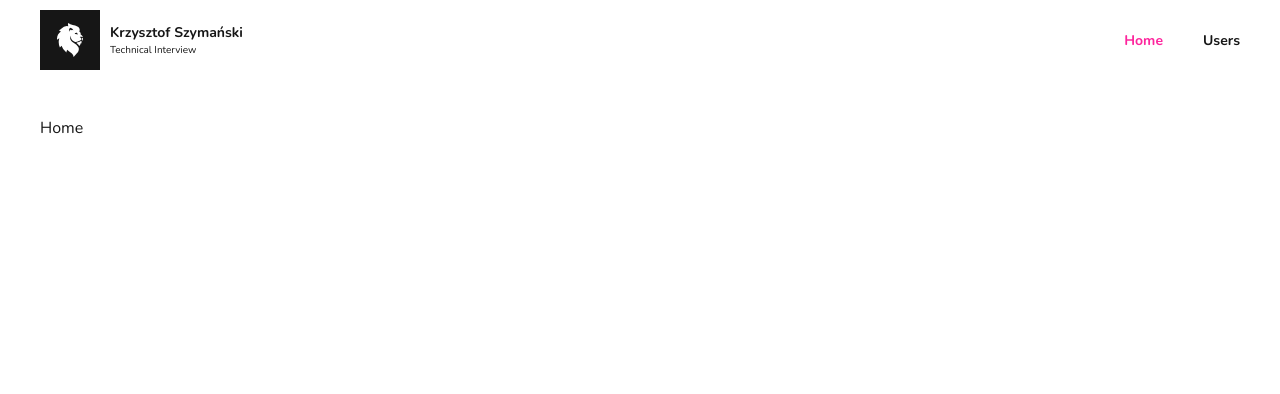
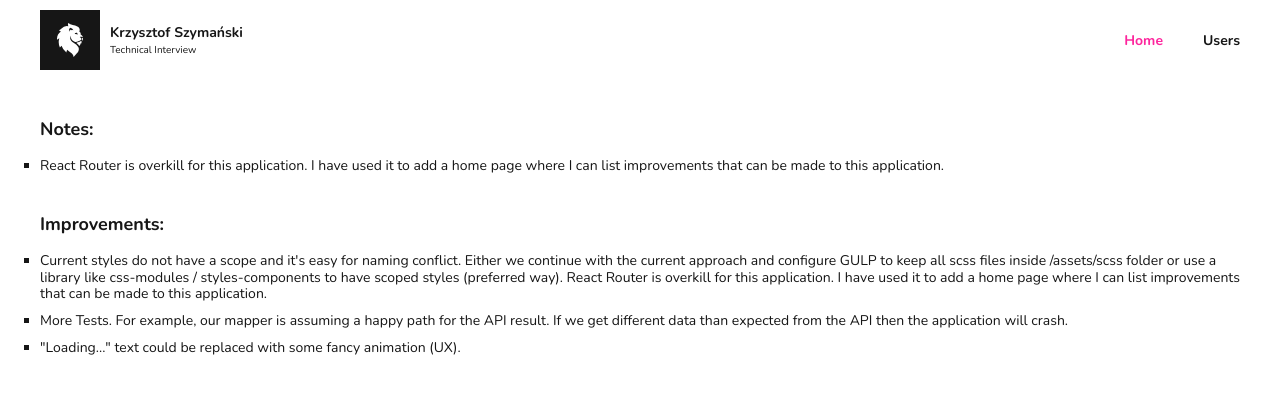
Before and after one commit to bravecode/code-interview, a React (Create React App) app: page / in a window 1280 px wide. Shown: the top 394 px of the page. Built offline with nearby package versions, Linux system fonts and the light colour scheme.

Commit message:
Notes & Improvements

```diff
--- a/src/views/home/Home.scss
+++ b/src/views/home/Home.scss
@@ -1,5 +1,30 @@
 @import '../../assets/scss/variables';
+@import '../../assets/scss/helpers';
 
 .page-home {
     padding: $outer-padding;
+
+    .improvements {
+        margin: 0 0 40px 0;
+
+        .improvements-header {
+            margin: 0 0 20px 0;
+
+            &__title {
+                font-size: size(18);
+                font-weight: $font-weight-bold;
+            }
+        }
+
+        .improvements-list {
+            &__item {
+                margin: 0 0 10px 0;
+                list-style-type: square;
+
+                font-size: size(14);
+                line-height: 1.2;
+                font-weight: $font-weight-regular;
+            }
+        }
+    }
 }
--- a/src/views/home/Home.tsx
+++ b/src/views/home/Home.tsx
@@ -4,7 +4,38 @@ import './Home.scss';
 const Home: React.FC = () => {
     return (
         <div className="page-home">
-            Home
+
+            <section className="improvements">
+                <header className="improvements-header">
+                    <h2 className="improvements-header__title">
+                        Notes:
+                    </h2>
+                </header>
+                <ul className="improvements-list">
+                    <li className="improvements-list__item">
+                        React Router is overkill for this application. I have used it to add a home page where I can list improvements that can be made to this application.
+                    </li>
+                </ul>
+            </section>
+
+            <section className="improvements">
+                <header className="improvements-header">
+                    <h2 className="improvements-header__title">
+                        Improvements:
+                    </h2>
+                </header>
+                <ul className="improvements-list">
+                    <li className="improvements-list__item">
+                        Current styles do not have a scope and it's easy for naming conflict. Either we continue with the current approach and configure GULP to keep all scss files inside /assets/scss folder or use a library like css-modules / styles-components to have scoped styles (preferred way). React Router is overkill for this application. I have used it to add a home page where I can list improvements that can be made to this application.
+                    </li>
+                    <li className="improvements-list__item">
+                        More Tests. For example, our mapper is assuming a happy path for the API result. If we get different data than expected from the API then the application will crash.
+                    </li>
+                    <li className="improvements-list__item">
+                        "Loading..." text could be replaced with some fancy animation (UX).
+                    </li>
+                </ul>
+            </section>
         </div>
     );
 }
```
